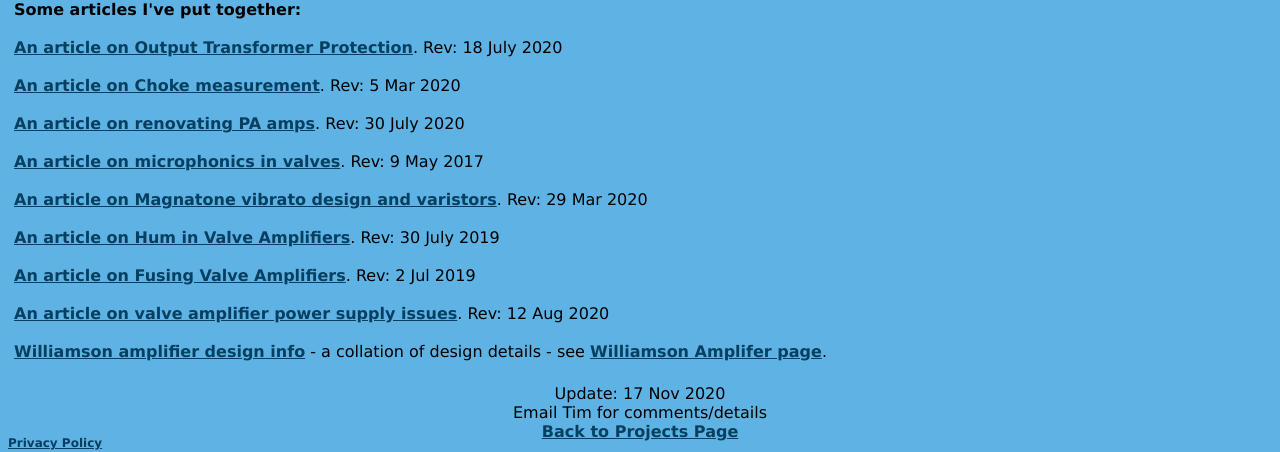
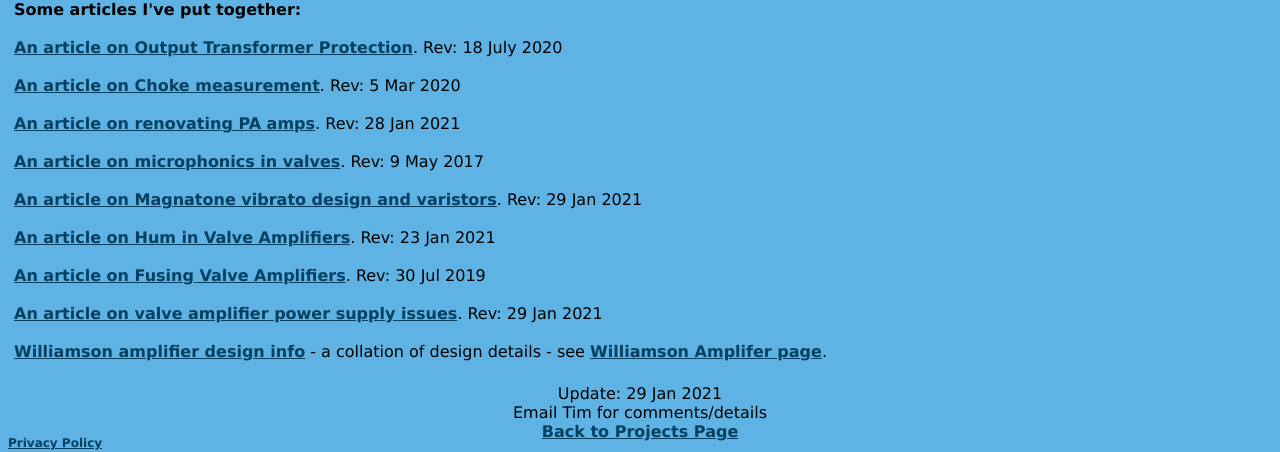
Before and after one commit to michael-robbins/michael-robbins.github.io, a Jekyll site: the page built from projects/Valve Info.html, in a window 1280 px wide and 900 px high, scrolled down 2776 px. Shown: the part 445-897 px from the top of the window. Built offline with Jekyll 4.4.1, drawn with Linux system fonts in a browser that asks for light colours.

Commit message:
Update Valve Info.html

```diff
--- a/projects/Valve Info.html
+++ b/projects/Valve Info.html
@@ -209,17 +209,17 @@
       <br /><br />
       <a href="/static/Choke measurement.pdf">An article on Choke measurement</a>. Rev: 5 Mar 2020
       <br /><br />
-      <a href="/static/Renovating PA amps.pdf">An article on renovating PA amps</a>. Rev: 30 July 2020
+      <a href="/static/Renovating PA amps.pdf">An article on renovating PA amps</a>. Rev: 28 Jan 2021
       <br /><br />
       <a href="/static/Microphonics in valves.pdf">An article on microphonics in valves</a>. Rev: 9 May 2017
       <br /><br />
-      <a href="/static/Magnatone vibrato design.pdf">An article on Magnatone vibrato design and varistors</a>. Rev: 29 Mar 2020
+      <a href="/static/Magnatone vibrato design.pdf">An article on Magnatone vibrato design and varistors</a>. Rev: 29 Jan 2021
       <br /><br />
-      <a href="/static/Hum article.pdf">An article on Hum in Valve Amplifiers</a>. Rev: 30 July 2019
+      <a href="/static/Hum article.pdf">An article on Hum in Valve Amplifiers</a>. Rev: 23 Jan 2021
       <br /><br />
-      <a href="/static/Valve amp fusing.pdf">An article on Fusing Valve Amplifiers</a>. Rev: 2 Jul 2019
+      <a href="/static/Valve amp fusing.pdf">An article on Fusing Valve Amplifiers</a>. Rev: 30 Jul 2019
       <br /><br />
-      <a href="/static/Power%20supply%20issues%20for%20tube%20amps.pdf">An article on valve amplifier power supply issues</a>. Rev: 12 Aug 2020
+      <a href="/static/Power%20supply%20issues%20for%20tube%20amps.pdf">An article on valve amplifier power supply issues</a>. Rev: 29 Jan 2021
       <br /><br />
       <a href="/static/Williamson design info.pdf">Williamson amplifier design info</a> - a collation of design details - see <a href="/projects/Williamson.html">Williamson Amplifer page</a>.
       <br />
@@ -228,7 +228,7 @@
   </tr>
   <tr>
     <td align="center">
-      Update: 17 Nov 2020
+      Update: 29 Jan 2021
       <br />
       Email Tim for comments/details
       <br/>
```
